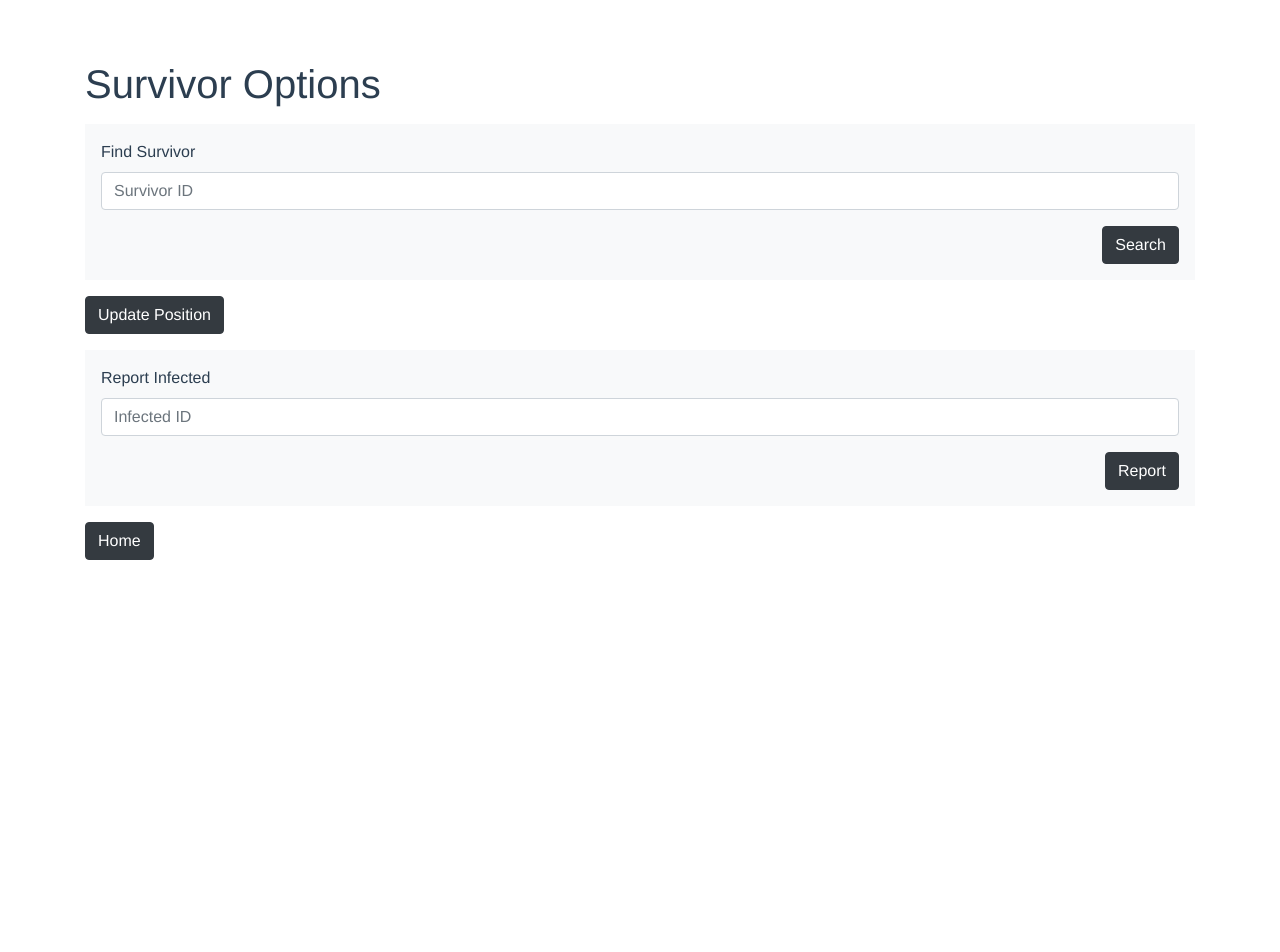
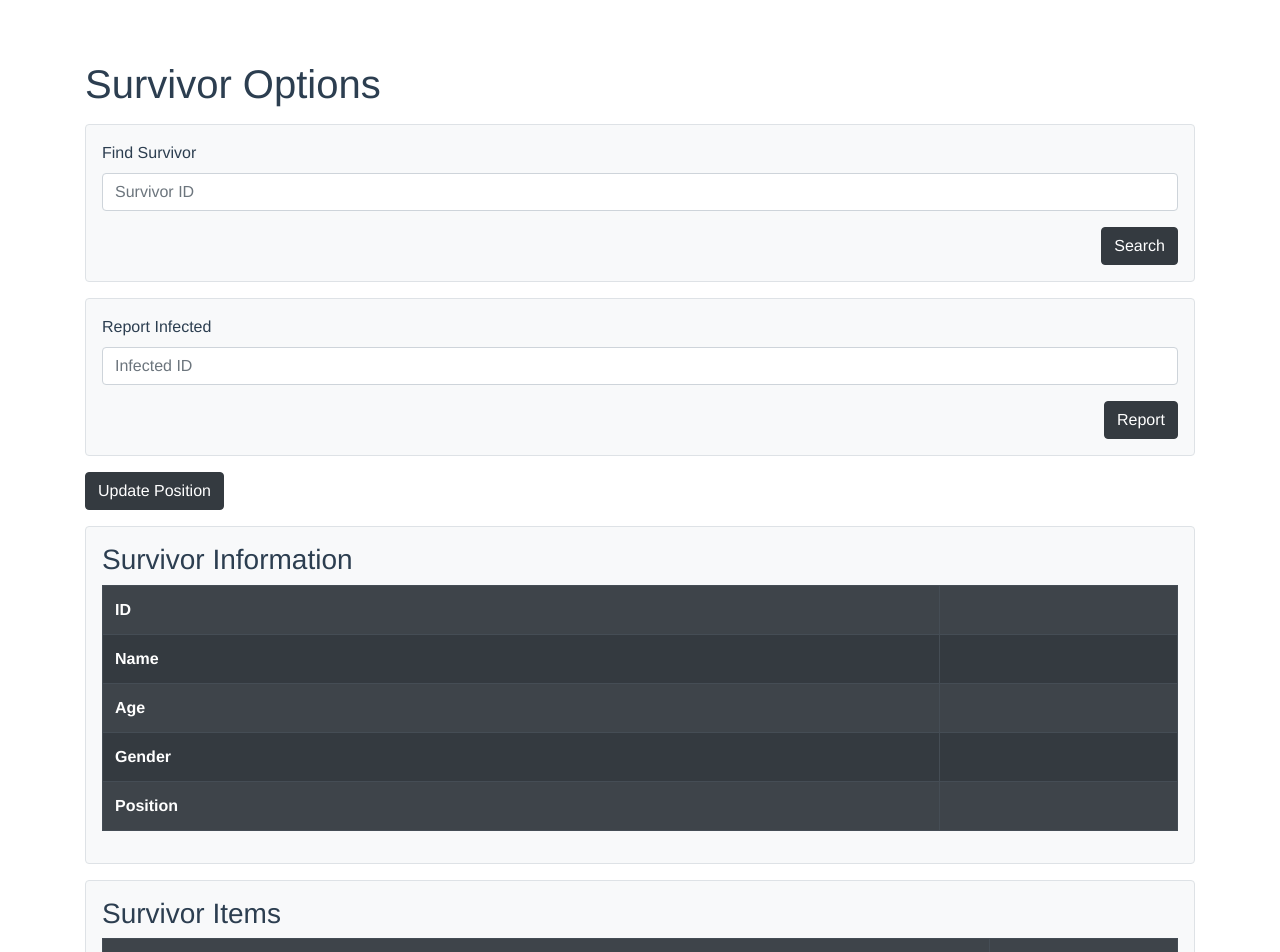
Before and after one commit to Errec/zssn, a Vue app: page /#/survivor-options in a window 1280 px wide. Shown: the top 952 px of the page. Before the commit the page ends 800 px from the top, so only its background shows below. Built offline with nearby package versions, Linux system fonts and the light colour scheme; what vue-sweetalert2 would draw is missing.

Commit message:
Add survivor tables to option component

```diff
--- /dev/null
+++ b/src/components/InfoTable.vue
@@ -0,0 +1,24 @@
+<template>
+  <div class="info-table bg-light p-3 rounded border mb-3">
+    <h3>{{tableTitle}}</h3>
+    <table class="table table-striped table-dark table-bordered">
+      <tbody>
+        <tr v-for="(value, key, index) in tableData">
+          <th scope="row">{{key}}</th>
+          <td>{{value}}</td>
+        </tr>
+      </tbody>
+    </table>
+  </div>
+</template>
+
+<script>
+  export default {
+    props: ['tableData', 'tableTitle'],
+    data () {
+      return {
+        title: 'Table Title'
+      }
+    }
+  }
+</script>
--- a/src/components/SurvivorOptions.vue
+++ /dev/null
@@ -1,39 +0,0 @@
-<template>
-  <div class="survivor-options container">
-    <h1>Survivor Options</h1>
-
-    <form class="container clearfix bg-light p-3 my-3">
-      <div class="form-group">
-        <label for="inputId">Find Survivor</label>
-        <input type="text" class="form-control" :class="{'is-invalid':inputIdValidation}" id="inputId" aria-describedby="id" placeholder="Survivor ID">
-      </div>
-      <button type="submit" class="float-right btn btn-dark">Search</button>
-    </form>
-
-    <button type="buton" class="btn btn-dark d-block">Update Position</button>
-
-    <form class="container clearfix bg-light p-3 my-3">
-      <div class="form-group">
-        <label for="reportInfected">Report Infected</label>
-        <input type="text" class="form-control" :class="{'is-invalid':reportInfectedValidation}" id="reportInfected" aria-describedby="id" placeholder="Infected ID">
-      </div>
-      <button type="submit" class="float-right btn btn-dark">Report</button>
-    </form>
-
-
-    <router-link to="/">
-      <button type="button" class="btn btn-dark">Home</button>
-    </router-link>
-  </div>
-</template>
-
-<script>
-export default {
-  data () {
-    return {
-      inputIdValidation: false,
-      reportInfectedValidation: false
-    }
-  }
-}
-</script>
--- /dev/null
+++ b/src/pages/SurvivorOptions.vue
@@ -0,0 +1,61 @@
+<template>
+  <div class="survivor-options container">
+    <h1>Survivor Options</h1>
+
+    <form class="container clearfix bg-light p-3 my-3 rounded border">
+      <div class="form-group">
+        <label for="inputId">Find Survivor</label>
+        <input type="text" class="form-control" :class="{'is-invalid':inputIdValidation}" id="inputId" aria-describedby="id" placeholder="Survivor ID">
+      </div>
+      <button type="submit" class="float-right btn btn-dark">Search</button>
+    </form>
+
+    <form class="container clearfix bg-light p-3 my-3 rounded border">
+      <div class="form-group">
+        <label for="reportInfected">Report Infected</label>
+        <input type="text" class="form-control" :class="{'is-invalid':reportInfectedValidation}" id="reportInfected" aria-describedby="id" placeholder="Infected ID">
+      </div>
+      <button type="submit" class="float-right btn btn-dark">Report</button>
+    </form>
+
+    <button type="buton" class="btn btn-dark d-block my-3">Update Position</button>
+
+    <info-table :tableData="survivorData.infos" :tableTitle="'Survivor Information'"></info-table>
+    <info-table :tableData="survivorData.items" :tableTitle="'Survivor Items'"></info-table>
+
+    <router-link to="/">
+      <button type="button" class="btn btn-dark">Home</button>
+    </router-link>
+  </div>
+</template>
+
+<script>
+  import InfoTable from '../components/InfoTable'
+
+  export default {
+    data () {
+      return {
+        inputIdValidation: false,
+        reportInfectedValidation: false,
+        survivorData: {
+          infos: {
+            ID: "",
+            Name: "",
+            Age: "",
+            Gender: "",
+            Position: ""
+          },
+          items: {
+            Water: "",
+            Food: "",
+            Medicine: "",
+            Ammunition: ""
+          }
+        }
+      }
+    },
+    components: {
+      InfoTable
+    }
+  }
+</script>
--- a/src/router/index.js
+++ b/src/router/index.js
@@ -1,8 +1,8 @@
 import Vue from 'vue'
 import Router from 'vue-router'
-import Home from '@/components/Home'
-import RegisterSurvivorForm from '@/components/RegisterSurvivorForm'
-import SurvivorOptions from '@/components/SurvivorOptions'
+import Home from '@/pages/Home'
+import RegisterSurvivorForm from '@/pages/RegisterSurvivorForm'
+import SurvivorOptions from '@/pages/SurvivorOptions'
 
 Vue.use(Router)
 
```
Also changed, not shown: src/pages/Home.vue (renamed from src/components/Home.vue), src/pages/RegisterSurvivorForm.vue (renamed from src/components/RegisterSurvivorForm.vue).
